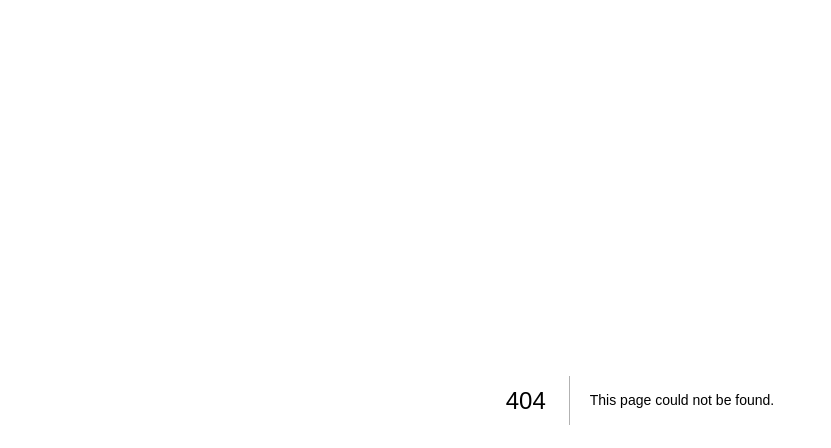
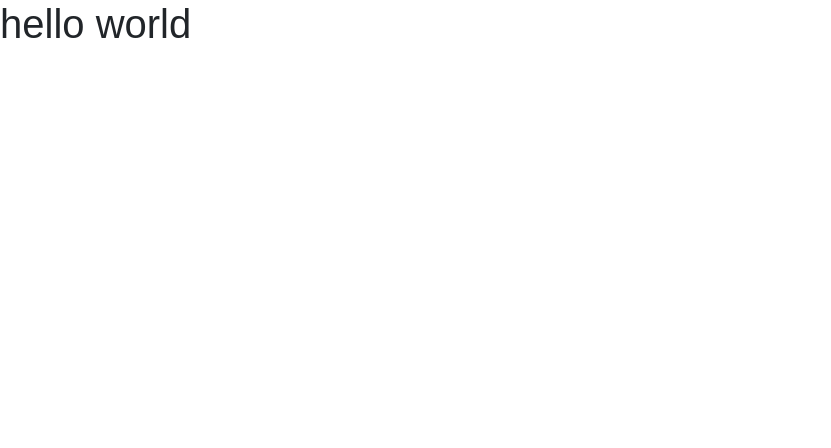
Before and after one commit to IreeHale/audiophile-site, a Next.js app in the folder audio/: page /speakers in a window 1280 px wide. Before the commit this address had no page. Shown: the top 448 px of the page, without its empty margins (0-831 px from the left). Built offline with nearby package versions, Linux system fonts and the light colour scheme.

Commit message:
making changes to components for navbar and footer

```diff
--- a/audio/src/app/_document.js
+++ b/audio/src/app/_document.js
@@ -1,4 +1,6 @@
 import { Html, Head, Main, NextScript } from 'next/document'
+import Navbar from './components/Navbar'
+import Footer from './components/Footer'
 
 export default function Document() {
   return (
--- a/audio/src/app/components/Footer.js
+++ b/audio/src/app/components/Footer.js
@@ -1,6 +1,7 @@
 import React from 'react'
+import '../globals.scss';
 
-export default function Footer() {
+function Footer() {
   return (
         <div className="footer">
             <nav className="navbar navbar-expand-lg">
@@ -48,3 +49,5 @@
         </div>
   )
 }
+
+export default Footer
--- a/audio/src/app/components/Navbar.js
+++ b/audio/src/app/components/Navbar.js
@@ -1,6 +1,7 @@
+import React from 'react'
 import '../globals.scss'
 
-export default function Navbar() {
+function Navbar() {
   return (
         <div>
             <nav className="navbar navbar-expand-lg">
@@ -24,3 +25,5 @@
         </div>
   )
 }
+
+export default Navbar
--- /dev/null
+++ b/audio/src/app/speakers/page.js
@@ -0,0 +1,9 @@
+import React from 'react'
+
+export default function speakers() {
+  return (
+    <div>
+        <h1>hello world</h1>
+    </div>
+  )
+}
```
